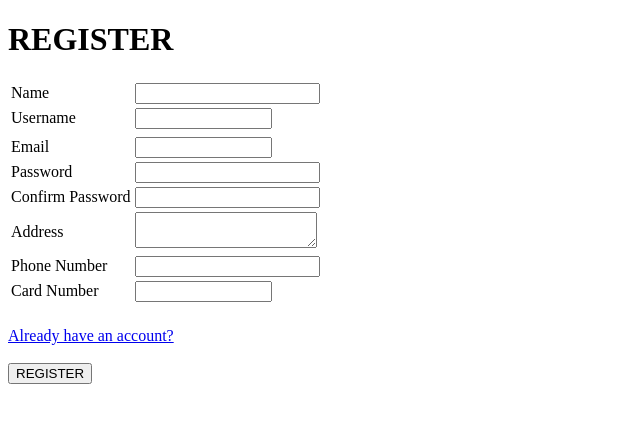
After one commit to Alirido/Chatbot-app, a PHP site: page /chatbot.php in a window 1280 px wide. The commit adds this page. Shown: the top 423 px of the page, without its empty margins (0-640 px from the left). Run offline with PHP 8.4, Linux system fonts and the light colour scheme; some libraries are stand-ins or nearby versions.

Commit message:
Front End without Python done

```diff
--- /dev/null
+++ b/chatbot.php
@@ -0,0 +1,94 @@
+<!DOCTYPE html>
+<html>
+<head>
+    <title>REGISTER</title>
+    <link rel="stylesheet" type="text/css" href="chatbot.css" >
+    <link rel="stylesheet" href="https://use.fontawesome.com/releases/v5.5.0/css/all.css" integrity="sha384-B4dIYHKNBt8Bc12p+WXckhzcICo0wtJAoU8YZTY5qE0Id1GSseTk6S+L3BlXeVIU" crossorigin="anonymous">
+
+</head>
+<body>
+
+    <div class="log_reg">
+
+        <h1>REGISTER</h1>
+
+        <form name="regis" method="POST" action="backend/_register.php">
+
+            <table>
+                <tr>
+                    <td><label for="nm">Name</label></td>
+                    <td><input type="text" name="nm" id="nm"></td>
+                </tr>
+                <tr id="show_nm_err" style="display: none">
+                    <td></td>
+                    <td id="nm_err" style="color:red"></td>
+                </tr>
+                <tr>
+                    <td><label for="uname">Username</label></td>
+                    <td><input type="text" name="uname" id="uname" style="width: 70%"><span id="unique_uname" style="display:none"></span></td>
+                </tr>
+                <tr id="show_uname_err">
+                    <td></td>
+                    <td id="uname_err" style="color:red"></td>
+                </tr>
+                <tr>
+                    <td><label for="email">Email</label></td>
+                    <td><input type="email" name="email" id="email" style="width: 70%"><span id="unique_email" style="display:none"></span></td>
+                </tr>
+                <tr id="show_email_err" style="display:none">
+                    <td></td>
+                    <td id="email_err" style="color:red"></td>
+                </tr>
+                <tr>
+                    <td><label for="pwd1">Password</label></td>
+                    <td><input type="Password" name="pwd1" id="pwd1"></td>
+                </tr>
+                <tr id="show_pwd1_err" style="display:none">
+                    <td></td>
+                    <td id="pwd1_err" style="color:red"></td>
+                </tr>
+                <tr>
+                    <td><label for="pwd2">Confirm Password</label></td>
+                    <td><input type="Password" name="pwd2" id="pwd2"></td>
+                </tr>
+                <tr id="show_pwd2_err" style="display:none">
+                    <td></td>
+                    <td id="pwd2_err" style="color:red"></td>
+                </tr>
+                <tr>
+                    <td><label for="address">Address</label></td>
+                    <td><textarea name="address" id="address"></textarea></td>
+                </tr>
+                <tr id="show_address_err" style="display:none">
+                    <td></td>
+                    <td id="address_err" style="color:red"></td>
+                </tr>
+                <tr>
+                    <td><label for="p_num">Phone Number</label></td>
+                    <td><input type="text" name="p_num" id="p_num"></td>
+                </tr>
+                <tr id="show_p_num_err" style="display:none">
+                    <td></td>
+                    <td id="p_num_err" style="color:red"></td>
+                </tr>
+                <tr>
+                    <td><label for="c_num">Card Number</label></td>
+                    <td><input type="text" name="c_num" id="c_num" style="width: 70%"><span id="valid_c_num" style="display:none"></span></td>
+                </tr>
+                <tr id="show_c_num_err">
+                    <td></td>
+                    <td id="c_num_err" style="color:red"></td>
+                </tr>
+            </table>
+            <br>
+
+            <a href="login.php">Already have an account?</a>
+            <br><br>
+
+            <input type="submit" name="register" value="REGISTER">
+
+        </form>
+
+    </div>
+</body>
+</html>
--- a/index.php
+++ b/index.php
@@ -13,7 +13,7 @@
     <div class = "container">
       <h1 id = "judul"> CHATBOT! </h1>
       <div id="wrap">
-      <img class="gif" src="i7s.gif" width="709" height="425" />
+
     </div>
 
     </div>
```
Also changed, not shown: 2 other files.
